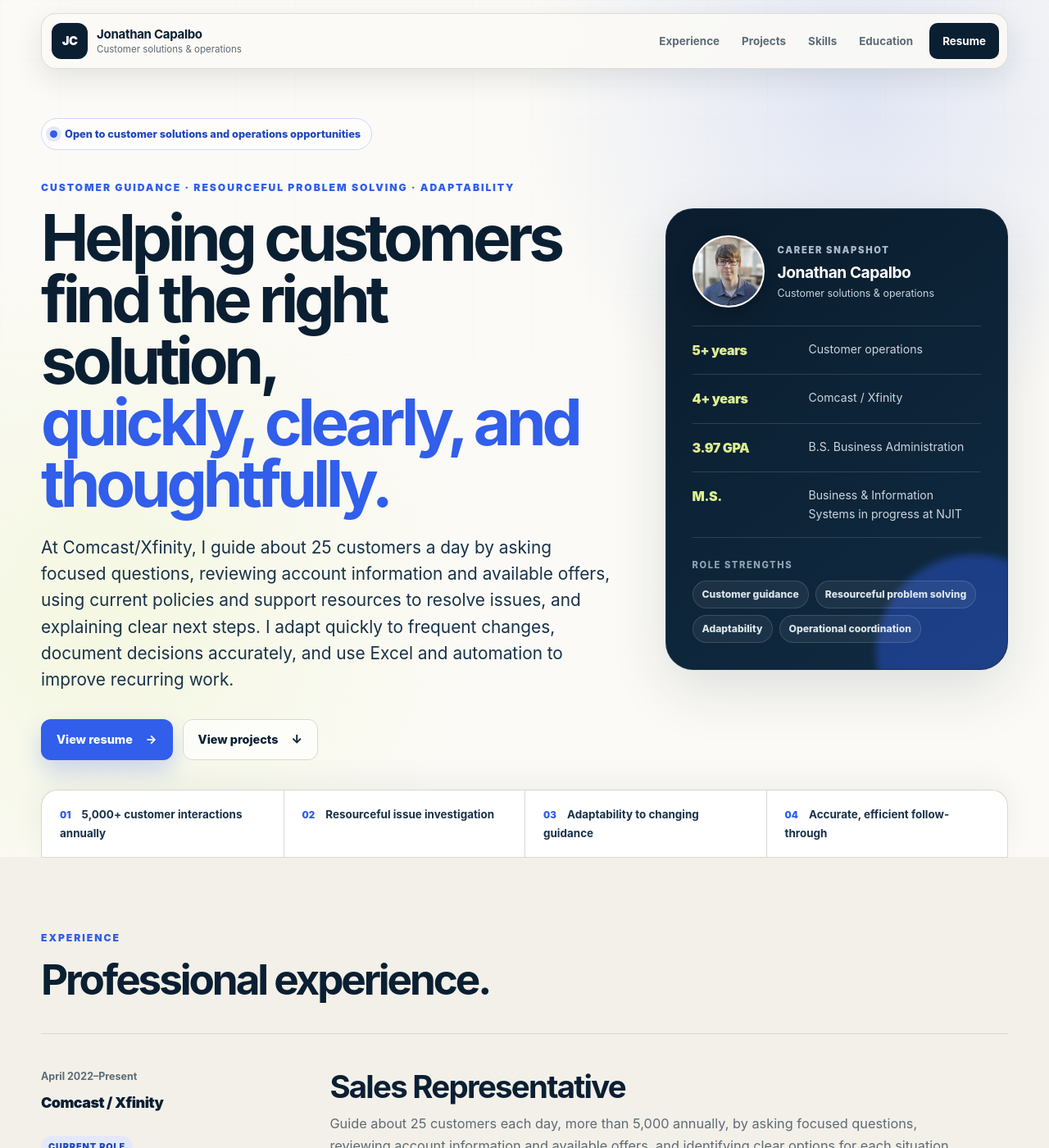
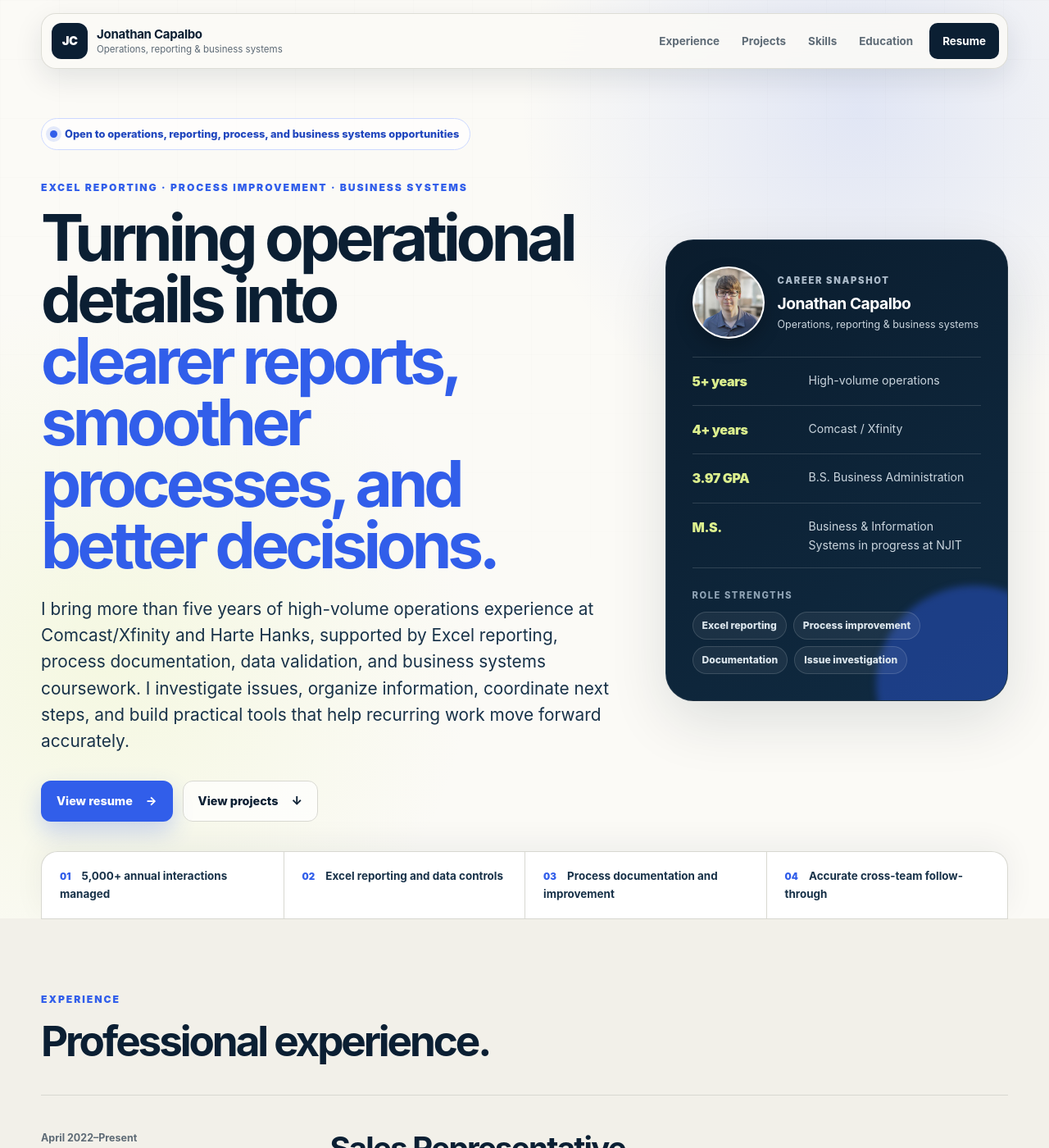
Before and after one commit to jon314159/JonathanCapalbo.me, a Jekyll site: the page index.html, which Jekyll copies as it is, in a window 1280 px wide and 1400 px high. Shown: the whole window at 82% size. Built offline with Jekyll 4.4.1, drawn with Linux system fonts in a browser that asks for light colours; some of the changed text lies outside the part shown.

Commit message:
Broaden portfolio for operations and systems roles

```diff
--- a/_config.yml
+++ b/_config.yml
@@ -1,5 +1,5 @@
 title: Jonathan Capalbo
-description: Customer solutions and operations professional with Comcast experience and an M.S. in Business & Information Systems in progress.
+description: Operations, reporting, and business systems candidate with Excel, process improvement, documentation, and high-volume Comcast experience.
 url: "https://jonathancapalbo.me"
 baseurl: ""
 
--- a/assets/css/style.css
+++ b/assets/css/style.css
@@ -1006,6 +1006,7 @@ footer strong { color: var(--ink); }
   .brand-mark { width: 40px; height: 40px; }
   nav { min-width: 0; overflow-x: auto; }
   nav a { flex: 0 0 auto; font-size: 0.77rem; }
+  nav a[href="#experience"] { display: none; }
   nav a[href="#education"] { display: none; }
   .hero-shell { padding: 54px 0 58px; gap: 36px; }
   .availability { margin-bottom: 28px; }
--- a/index.html
+++ b/index.html
@@ -3,11 +3,11 @@
   <head>
     <meta charset="UTF-8" />
     <meta name="viewport" content="width=device-width, initial-scale=1.0" />
-    <title>Jonathan Capalbo | Customer Solutions &amp; Operations</title>
-    <meta name="description" content="Customer solutions and operations professional with 5+ years of experience guiding customers, investigating complex questions, adapting quickly, and delivering accurate follow-through." />
+    <title>Jonathan Capalbo | Operations, Reporting &amp; Business Systems</title>
+    <meta name="description" content="Operations and business systems candidate with 5+ years of high-volume experience and practical strengths in Excel reporting, process improvement, documentation, and issue investigation." />
     <meta name="theme-color" content="#0b1f33" />
-    <meta property="og:title" content="Jonathan Capalbo | Customer Solutions &amp; Operations" />
-    <meta property="og:description" content="Resourceful customer guidance, adaptability, accurate follow-through, and operational problem-solving backed by 5+ years of experience." />
+    <meta property="og:title" content="Jonathan Capalbo | Operations, Reporting &amp; Business Systems" />
+    <meta property="og:description" content="Excel reporting, process improvement, documentation, and business systems skills backed by 5+ years of high-volume operations experience." />
     <meta property="og:type" content="website" />
     <meta property="og:url" content="https://jonathancapalbo.me/" />
     <meta property="og:image" content="https://jonathancapalbo.me/assets/images/jonathan-capalbo-headshot.png" />
@@ -15,13 +15,13 @@
     <meta property="og:image:height" content="800" />
     <meta property="og:image:alt" content="Professional headshot of Jonathan Capalbo" />
     <meta name="twitter:card" content="summary" />
-    <meta name="twitter:title" content="Jonathan Capalbo | Customer Solutions &amp; Operations" />
-    <meta name="twitter:description" content="Resourceful customer guidance, adaptability, accurate follow-through, and operational problem-solving backed by 5+ years of experience." />
+    <meta name="twitter:title" content="Jonathan Capalbo | Operations, Reporting &amp; Business Systems" />
+    <meta name="twitter:description" content="Excel reporting, process improvement, documentation, and business systems skills backed by 5+ years of high-volume operations experience." />
     <meta name="twitter:image" content="https://jonathancapalbo.me/assets/images/jonathan-capalbo-headshot.png" />
     <meta name="twitter:image:alt" content="Professional headshot of Jonathan Capalbo" />
     <link rel="canonical" href="https://jonathancapalbo.me/" />
     <link rel="icon" href="favicon.svg" type="image/svg+xml" />
-    <link rel="stylesheet" href="assets/css/style.css?v=44" />
+    <link rel="stylesheet" href="assets/css/style.css?v=45" />
   </head>
   <body>
     <a class="skip-link" href="#main-content">Skip to content</a>
@@ -30,7 +30,7 @@
       <div class="nav-shell">
         <a class="brand" href="#top" aria-label="Jonathan Capalbo, home">
           <span class="brand-mark" aria-hidden="true">JC</span>
-          <span class="brand-copy"><strong>Jonathan Capalbo</strong><small>Customer solutions &amp; operations</small></span>
+          <span class="brand-copy"><strong>Jonathan Capalbo</strong><small>Operations, reporting &amp; business systems</small></span>
         </a>
 
         <nav aria-label="Main navigation">
@@ -44,10 +44,10 @@
 
       <div class="hero-shell">
         <div class="hero-copy">
-          <p class="availability"><span aria-hidden="true"></span>Open to customer solutions and operations opportunities</p>
-          <p class="eyebrow">Customer guidance · Resourceful problem solving · Adaptability</p>
-          <h1>Helping customers find the right solution, <em>quickly, clearly, and thoughtfully.</em></h1>
-          <p class="hero-summary">At Comcast/Xfinity, I guide about 25 customers a day by asking focused questions, reviewing account information and available offers, using current policies and support resources to resolve issues, and explaining clear next steps. I adapt quickly to frequent changes, document decisions accurately, and use Excel and automation to improve recurring work.</p>
+          <p class="availability"><span aria-hidden="true"></span>Open to operations, reporting, process, and business systems opportunities</p>
+          <p class="eyebrow">Excel reporting · Process improvement · Business systems</p>
+          <h1>Turning operational details into <em>clearer reports, smoother processes, and better decisions.</em></h1>
+          <p class="hero-summary">I bring more than five years of high-volume operations experience at Comcast/Xfinity and Harte Hanks, supported by Excel reporting, process documentation, data validation, and business systems coursework. I investigate issues, organize information, coordinate next steps, and build practical tools that help recurring work move forward accurately.</p>
 
           <div class="button-row">
             <a class="button button-primary" href="resume.pdf">View resume <span aria-hidden="true">→</span></a>
@@ -61,27 +61,27 @@
             <div class="snapshot-intro">
               <p>Career snapshot</p>
               <strong>Jonathan Capalbo</strong>
-              <span>Customer solutions &amp; operations</span>
+              <span>Operations, reporting &amp; business systems</span>
             </div>
           </div>
           <dl class="quick-facts">
-            <div><dt>5+ years</dt><dd>Customer operations</dd></div>
+            <div><dt>5+ years</dt><dd>High-volume operations</dd></div>
             <div><dt>4+ years</dt><dd>Comcast / Xfinity</dd></div>
             <div><dt>3.97 GPA</dt><dd>B.S. Business Administration</dd></div>
             <div><dt>M.S.</dt><dd>Business &amp; Information Systems in progress at NJIT</dd></div>
           </dl>
           <div class="focus-block">
             <span>Role strengths</span>
-            <div class="chip-row"><span>Customer guidance</span><span>Resourceful problem solving</span><span>Adaptability</span><span>Operational coordination</span></div>
+            <div class="chip-row"><span>Excel reporting</span><span>Process improvement</span><span>Documentation</span><span>Issue investigation</span></div>
           </div>
         </aside>
       </div>
 
       <div class="proof-bar" aria-label="Core strengths">
-        <p><span>01</span> 5,000+ customer interactions annually</p>
-        <p><span>02</span> Resourceful issue investigation</p>
-        <p><span>03</span> Adaptability to changing guidance</p>
-        <p><span>04</span> Accurate, efficient follow-through</p>
+        <p><span>01</span> 5,000+ annual interactions managed</p>
+        <p><span>02</span> Excel reporting and data controls</p>
+        <p><span>03</span> Process documentation and improvement</p>
+        <p><span>04</span> Accurate cross-team follow-through</p>
       </div>
     </header>
 
@@ -101,11 +101,11 @@
             </div>
             <div class="role-content">
               <h3>Sales Representative</h3>
-              <p class="role-intro">Guide about 25 customers each day, more than 5,000 annually, by asking focused questions, reviewing account information and available offers, and identifying clear options for each situation.</p>
+              <p class="role-intro">Manage about 25 customer interactions each day, more than 5,000 annually, in a high-volume environment that requires accurate account review, prioritization, documentation, and follow-through.</p>
               <ul class="signal-list">
-                <li><strong>Customer guidance</strong><span>Clarify needs, review account details and available options, and translate complex information into useful next steps.</span></li>
-                <li><strong>Resourceful investigation</strong><span>Use current policies, knowledge resources, and support partners to resolve account, procedure, and system questions.</span></li>
-                <li><strong>Adaptability &amp; follow-through</strong><span>Document interactions, decisions, and next actions accurately while adapting to frequent policy, offer, and tool changes.</span></li>
+                <li><strong>Information review</strong><span>Clarify needs, review account data and available options, and translate detailed information into practical next steps.</span></li>
+                <li><strong>Issue investigation</strong><span>Use current policies, knowledge resources, and support partners to resolve account, procedure, and system questions.</span></li>
+                <li><strong>Documentation &amp; coordination</strong><span>Record decisions and next actions accurately, coordinate handoffs, and adapt to frequent policy, offer, and tool changes.</span></li>
               </ul>
             </div>
           </article>
@@ -138,13 +138,13 @@
           <article class="featured-project">
             <div class="project-copy">
               <p class="project-label">Excel reporting project</p>
-              <h3>Sales Activity Tracker</h3>
-              <p class="project-lede">Designed a controlled 35-sheet Excel workflow that turns recurring activity data into clear daily and monthly signals, helping users identify consistency gaps instead of relying only on aggregate results.</p>
+              <h3>Excel Activity Reporting System</h3>
+              <p class="project-lede">Built a controlled Excel workflow that captures recurring activity, consolidates results, and turns daily records into a monthly dashboard for reviewing goals, trends, and exceptions.</p>
 
               <div class="project-detail-grid">
-                <div><span>35 workbook sheets</span><p>Controls, daily capture, consolidation, review, and instructions.</p></div>
-                <div><span>2,231 formula cells</span><p>Traceable calculations connect source tabs to monthly outputs.</p></div>
-                <div><span>14 of 31 days</span><p>Met the daily goal despite aggregate product attainment above target.</p></div>
+                <div><span>Daily activity capture</span><p>Standardized logs and validation controls support consistent entry.</p></div>
+                <div><span>Monthly consolidation</span><p>Connected calculations bring recurring activity into one reviewable summary.</p></div>
+                <div><span>Dashboard review</span><p>Goal comparisons and exception views show where follow-up is needed.</p></div>
               </div>
 
               <div class="tag-row"><span>Excel architecture</span><span>Data validation</span><span>Cross-sheet formulas</span><span>Exception reporting</span></div>
@@ -154,7 +154,7 @@
               </div>
             </div>
 
-            <a class="featured-dashboard-preview" href="sales-activity-tracker.html" aria-label="Open the Sales Activity Tracker case study">
+            <a class="featured-dashboard-preview" href="sales-activity-tracker.html" aria-label="Open the Excel Activity Reporting System case study">
               <div class="featured-dashboard-frame"><img src="assets/images/sales-activity-dashboard.png" width="1107" height="1090" loading="lazy" decoding="async" alt="Fictional Excel dashboard with KPI cards and goal-comparison charts" /></div>
               <div class="featured-dashboard-caption"><span>Workbook evidence · Fictional data</span><strong>Monthly attainment versus daily consistency</strong><small>Open the full case study <b aria-hidden="true">→</b></small></div>
             </a>
@@ -183,21 +183,21 @@
       <section class="section skills-section" id="skills">
         <div class="section-heading compact-heading">
           <p class="eyebrow">Skills</p>
-          <h2>Customer guidance, adaptability, and operational problem solving.</h2>
+          <h2>Reporting, process improvement, and reliable operational execution.</h2>
         </div>
 
         <div class="skill-groups">
           <article>
-            <h3 class="skill-index">01 / Customer solutions</h3>
-            <div class="skill-list"><span>Customer guidance</span><span>Resourceful issue resolution</span><span>Needs-based communication</span><span>Policy interpretation</span><span>Internal resource navigation</span><span>Accurate documentation</span></div>
+            <h3 class="skill-index">01 / Reporting &amp; analysis</h3>
+            <div class="skill-list"><span>Microsoft Excel</span><span>Reports &amp; dashboards</span><span>Data cleanup &amp; validation</span><span>Trend review</span><span>Exception reporting</span><span>Business analysis</span></div>
           </article>
           <article>
-            <h3 class="skill-index">02 / Adaptability &amp; execution</h3>
-            <div class="skill-list"><span>Adapting to changing guidance</span><span>High-volume workload management</span><span>Workload prioritization</span><span>Cross-team handoffs</span><span>Efficient follow-through</span><span>Process improvement</span></div>
+            <h3 class="skill-index">02 / Operations &amp; process</h3>
+            <div class="skill-list"><span>Process documentation</span><span>Process improvement</span><span>Issue investigation</span><span>High-volume workload management</span><span>Workload prioritization</span><span>Cross-team coordination</span></div>
           </article>
           <article>
-            <h3 class="skill-index">03 / Systems &amp; analysis</h3>
-            <div class="skill-list"><span>Microsoft Excel</span><span>Microsoft Power Automate</span><span>Basic scripting</span><span>Reports &amp; dashboards</span><span>Data cleanup &amp; validation</span><span>ServiceNow Knowledge Management</span><span>Tableau (coursework)</span><span>SQL (coursework)</span></div>
+            <h3 class="skill-index">03 / Systems &amp; communication</h3>
+            <div class="skill-list"><span>Microsoft Power Automate</span><span>Basic scripting</span><span>ServiceNow Knowledge Management</span><span>Policy &amp; procedure interpretation</span><span>Clear written communication</span><span>Tableau (coursework)</span><span>SQL (coursework)</span></div>
           </article>
         </div>
       </section>
@@ -205,7 +205,7 @@
       <section class="section education-section" id="education">
         <div class="education-intro">
           <p class="eyebrow">Education</p>
-          <h2>Business, systems, and customer operations foundation.</h2>
+          <h2>Business, analytics, and systems foundation.</h2>
         </div>
 
         <div class="education-stack">
@@ -240,8 +240,8 @@
       <section class="contact-section" id="contact">
         <div class="contact-copy">
           <p class="eyebrow">Contact</p>
-          <h2>Looking for a resourceful customer solutions and operations professional?</h2>
-          <p>I would be glad to connect on LinkedIn. You can also reach me by email or view my resume and GitHub using the links in this section.</p>
+          <h2>Interested in discussing an operations, reporting, or business systems role?</h2>
+          <p>I would be glad to connect on LinkedIn. You can also reach me by email or review my resume and GitHub using the links in this section.</p>
         </div>
         <div class="contact-actions">
           <a class="button contact-primary" href="https://www.linkedin.com/in/jonathan-capalbo-2a00b9140" target="_blank" rel="noopener noreferrer">Connect on LinkedIn <span aria-hidden="true">↗</span></a>
@@ -255,7 +255,7 @@
     </main>
 
     <footer>
-      <p><strong>Jonathan Capalbo</strong><span>Customer solutions · Adaptability · Operations</span></p>
+      <p><strong>Jonathan Capalbo</strong><span>Operations · Reporting · Business systems</span></p>
       <p>© 2026 Jonathan Capalbo.</p>
     </footer>
   </body>
--- a/servicenow-njit-registrar.html
+++ b/servicenow-njit-registrar.html
@@ -21,7 +21,7 @@
     <meta name="twitter:image:alt" content="Sanitized screenshot of Jonathan Capalbo's academic ServiceNow registrar portal project" />
     <link rel="canonical" href="https://jonathancapalbo.me/servicenow-njit-registrar.html" />
     <link rel="icon" href="favicon.svg" type="image/svg+xml" />
-    <link rel="stylesheet" href="assets/css/style.css?v=44" />
+    <link rel="stylesheet" href="assets/css/style.css?v=45" />
   </head>
   <body class="case-study-page">
     <a class="skip-link" href="#case-content">Skip to content</a>
@@ -30,7 +30,7 @@
       <div class="nav-shell">
         <a class="brand" href="index.html" aria-label="Jonathan Capalbo, portfolio home">
           <span class="brand-mark" aria-hidden="true">JC</span>
-          <span class="brand-copy"><strong>Jonathan Capalbo</strong><small>Customer solutions &amp; operations</small></span>
+          <span class="brand-copy"><strong>Jonathan Capalbo</strong><small>Operations, reporting &amp; business systems</small></span>
         </a>
         <nav aria-label="Case study navigation">
           <a href="index.html#projects">Projects</a>
@@ -199,7 +199,7 @@
     </main>
 
     <footer>
-      <p><strong>Jonathan Capalbo</strong><span>Customer solutions · Operations · Problem solving</span></p>
+      <p><strong>Jonathan Capalbo</strong><span>Operations · Reporting · Business systems</span></p>
       <p>© 2026 Jonathan Capalbo.</p>
     </footer>
   </body>
```
Also changed, not shown: case-studies/sales-activity-tracker.md (+1 -1 lines), sales-activity-tracker.html (+7 -7 lines), tools/build_resume.py (+8 -8 lines), README.md, 1 other file.
